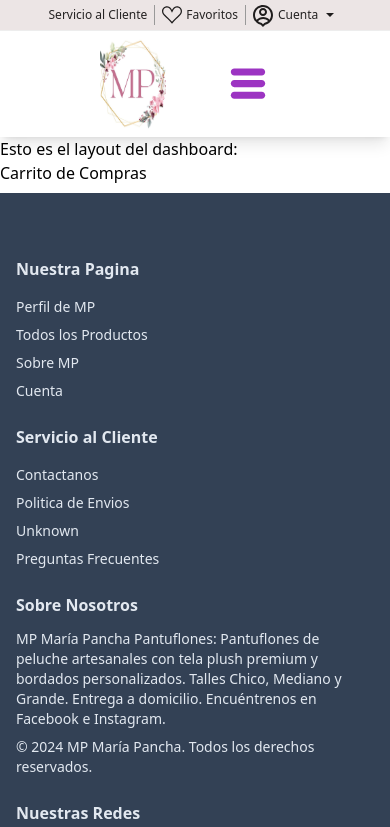
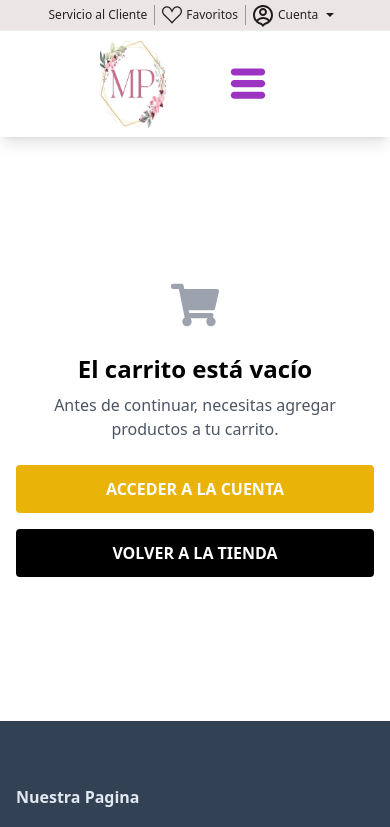
Before and after one commit to juliandeveloper05/e-commerce-project-mp-2024, a Next.js app: page /cart in a window 390 px wide. Shown: the top 827 px of the page. Built offline with nearby package versions, Linux system fonts and the light colour scheme.

Commit message:
Final basic design for the responsive cart page

```diff
--- /dev/null
+++ b/app/cart/components/CartPage.js
@@ -0,0 +1,17 @@
+import Empty from './Empty';
+
+export default function Cart() {
+  const cart = [];
+
+  return (
+    <div>
+      {cart.length > 1 ? (
+        <div></div>
+      ) : (
+        <div>
+          <Empty />
+        </div>
+      )}
+    </div>
+  );
+}
--- /dev/null
+++ b/app/cart/components/Empty.js
@@ -0,0 +1,31 @@
+import React from 'react';
+import { FaShoppingCart } from 'react-icons/fa';
+import Link from 'next/link';
+
+const EmptyCart = () => {
+  return (
+    <div className="my-24 mb-24 flex min-h-full flex-col items-center justify-center">
+      <div className="mx-auto max-w-7xl px-4 py-12 sm:px-6 lg:px-8">
+        <div className="flex justify-center">
+          <FaShoppingCart size={48} className="mb-6 text-gray-400" />
+        </div>
+        <div className="text-center">
+          <h2 className="mb-2 text-2xl font-bold">El carrito está vacío</h2>
+          <p className="mb-6 text-gray-600">
+            Antes de continuar, necesitas agregar productos a tu carrito.
+          </p>
+          <div className="flex flex-col justify-center sm:flex-row">
+            <button className="mb-4 w-full rounded bg-yellow-500 px-6 py-3 font-bold text-white hover:bg-yellow-700 sm:mb-0 sm:mr-4 sm:w-auto">
+              ACCEDER A LA CUENTA
+            </button>
+            <button className="w-full rounded bg-black px-6 py-3 font-bold text-white hover:bg-gray-700 sm:w-auto">
+              VOLVER A LA TIENDA
+            </button>
+          </div>
+        </div>
+      </div>
+    </div>
+  );
+};
+
+export default EmptyCart;
--- a/app/cart/layout.tsx
+++ b/app/cart/layout.tsx
@@ -1,8 +1,3 @@
 export default function Layout({ children }: { children: React.ReactNode }) {
-  return (
-    <section>
-      Esto es el layout del dashboard:
-      {children}
-    </section>
-  );
+  return <section>{children}</section>;
 }
--- a/app/cart/page.tsx
+++ b/app/cart/page.tsx
@@ -1,7 +1,9 @@
+import Cart from './components/CartPage';
+
 const CartPage = () => {
   return (
     <div>
-      <p>Carrito de Compras</p>
+      <Cart />
     </div>
   );
 };
```
Also changed, not shown: public/emptycart.jpg (added).
